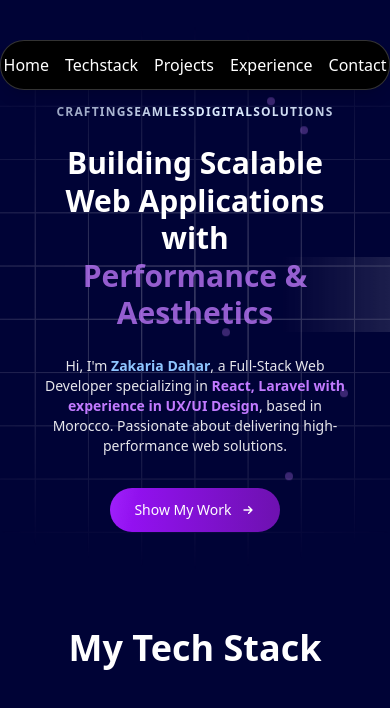
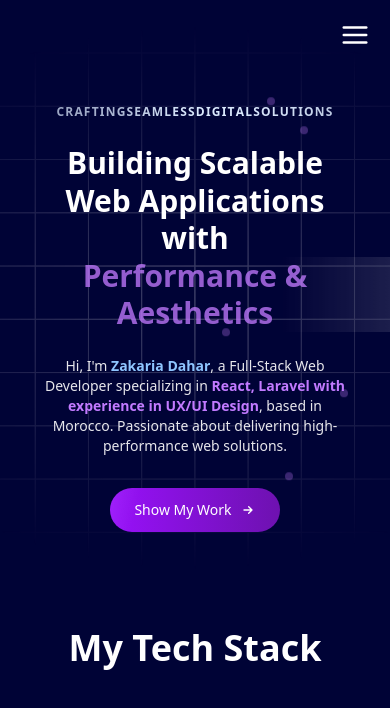
Before and after one commit to zackcis/Portfolio_Vite_React, a React (Vite) app: page / in a window 390 px wide. Shown: the top 708 px of the page. Built offline with nearby package versions, Linux system fonts and the light colour scheme.

Commit message:
responsive navbar

```diff
--- a/src/layouts/header.jsx
+++ b/src/layouts/header.jsx
@@ -1,7 +1,8 @@
 import { motion } from "framer-motion";
 import React, { useState, useEffect } from "react";
 import clsx from "clsx";
-import { Link } from "react-scroll"; // Import Link from react-scroll
+import { Link } from "react-scroll";
+import { FiMenu, FiX } from "react-icons/fi"; // Hamburger & close icons
 
 const navItems = [
     { name: "Home", link: "home" },
@@ -14,6 +15,7 @@ const navItems = [
 export const Header = ({ className }) => {
     const [visible, setVisible] = useState(true);
     const [lastScrollY, setLastScrollY] = useState(0);
+    const [isMobileMenuOpen, setIsMobileMenuOpen] = useState(false);
 
     useEffect(() => {
         const handleScroll = () => {
@@ -26,29 +28,75 @@ export const Header = ({ className }) => {
         return () => window.removeEventListener("scroll", handleScroll);
     }, [lastScrollY]);
 
+    const toggleMobileMenu = () => setIsMobileMenuOpen(!isMobileMenuOpen);
+
     return (
+        <>
+            {/* Floating navbar - Desktop/Tablet only */}
             <motion.nav
                 initial={{ y: -100, opacity: 0 }}
                 animate={{ y: visible ? 0 : -100, opacity: visible ? 1 : 0 }}
                 transition={{ duration: 0.3 }}
                 className={clsx(
-                "fixed inset-x-0 top-10 z-[100] mx-auto flex max-w-fit items-center justify-center space-x-4 rounded-3xl border border-white/20 bg-black px-4 py-3 shadow-lg",
+                    "hidden md:flex fixed inset-x-0 top-10 z-[100] mx-auto max-w-fit items-center justify-center space-x-4 rounded-3xl border border-white/20 bg-black px-4 py-3 shadow-lg",
                     className
                 )}
             >
                 {navItems.map((navItem, idx) => (
                     <Link
                         key={idx}
-                    to={navItem.link} // Target section ID
-                    smooth={true} // Enables smooth scrolling
-                    duration={500} // Adjust scroll speed (ms)
-                    spy={true} // Highlights active link
-                    offset={-70} // Adjusts for navbar height
+                        to={navItem.link}
+                        smooth={true}
+                        duration={500}
+                        spy={true}
+                        offset={-70}
                         className="text-white hover:text-gray-300 transition cursor-pointer"
                     >
                         {navItem.name}
                     </Link>
                 ))}
             </motion.nav>
+
+            {/* Hamburger button - Mobile only */}
+            <div className="md:hidden fixed top-5 right-5 z-[110]">
+                <button
+                    onClick={toggleMobileMenu}
+                    className="text-white text-3xl focus:outline-none"
+                >
+                    {isMobileMenuOpen ? <FiX /> : <FiMenu />}
+                </button>
+            </div>
+
+            {/* Mobile Menu Overlay - Fullscreen with animation and modern design */}
+            <motion.div
+                initial={{ y: "-100%" }}
+                animate={{ y: isMobileMenuOpen ? 0 : "-100%" }}
+                transition={{ duration: 0.5, ease: "easeInOut" }}
+                className="fixed inset-0 z-[100] bg-gradient-to-b from-black to-gray-900 flex flex-col items-center justify-center space-y-8"
+            >
+                {navItems.map((navItem, idx) => (
+                    <motion.div
+                        key={idx}
+                        initial={{ opacity: 0, y: -20 }}
+                        animate={{ opacity: isMobileMenuOpen ? 1 : 0, y: isMobileMenuOpen ? 0 : -20 }}
+                        transition={{ delay: idx * 0.1 + 0.2 }}
+                        className="w-full text-center"
+                    >
+                        <Link
+                            to={navItem.link}
+                            smooth={true}
+                            duration={500}
+                            spy={true}
+                            offset={-70}
+                            className="text-white text-3xl font-medium cursor-pointer transition-transform hover:scale-110"
+                            onClick={() => setIsMobileMenuOpen(false)} // Close on link click
+                        >
+                            {navItem.name}
+                        </Link>
+                        <div className="w-16 h-[1px] bg-gray-600 mx-auto mt-2 opacity-50" />
+                    </motion.div>
+                ))}
+            </motion.div>
+        </>
     );
 };
--- a/src/pages/Home/components/firstSection/firstSection.jsx
+++ b/src/pages/Home/components/firstSection/firstSection.jsx
@@ -30,7 +30,7 @@
         }, [lastScrollY]);
 
         return (
-            <section className="magicpattern flex flex-col bg-slate-900 overflow-hidden">
+            <section className="magicpattern sm:min-h-screen flex flex-col bg-slate-900 overflow-hidden">
                 <Header />
                 {/* Animated background gradient */}
                 <div
@@ -147,7 +147,7 @@
                             hover:shadow-lg hover:shadow-purple-500/30
                             ${isVisible ? 'translate-y-0 opacity-100' : 'translate-y-8 opacity-0'}
                         `}
-                            style={{ transitionDelay: '100ms' }}
+                            style={{ transitionDelay: '1000ms' }}
                             // onClick={() => window.location.href = ''}
                         >
                             {/* Button background with gradient */}
```
Lines whose indentation alone changed are shown as unchanged.
